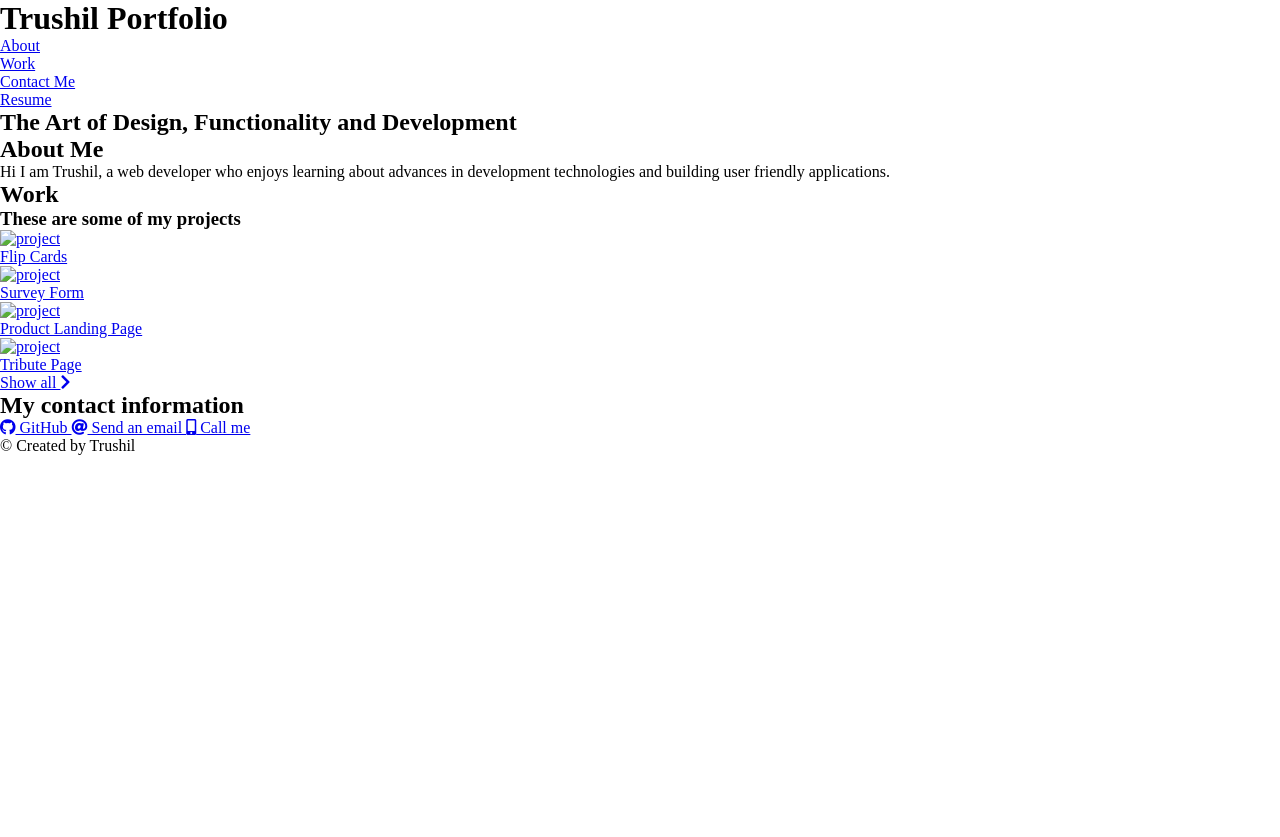
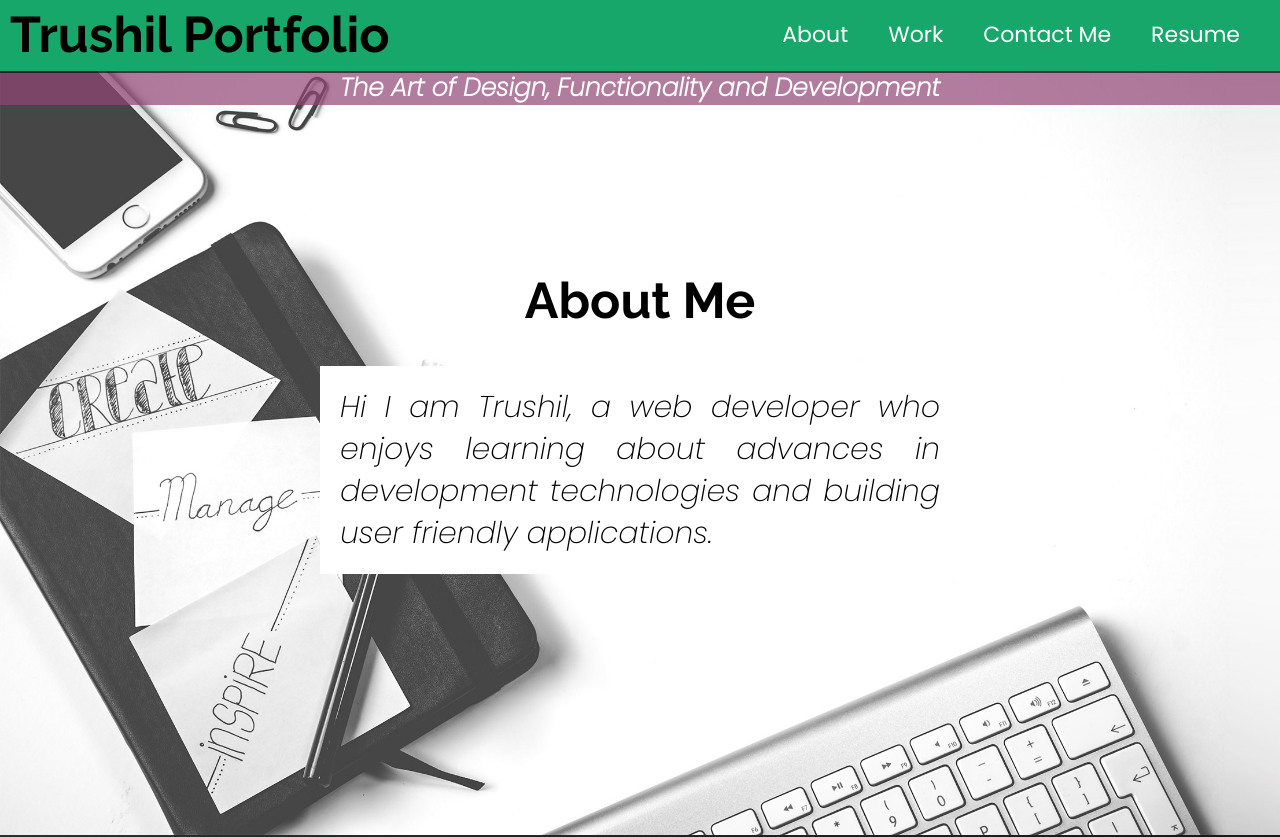
Before and after one commit to TrushilBudhia/Portfolio, a plain HTML site: page index.html in a window 1280 px wide. Shown: the top 837 px of the page. Before the commit the page ends 800 px from the top, so only its background shows below. Drawn offline with Linux system fonts and the light colour scheme; files that its build step writes are made by us from their sources.

Commit message:
Updated index.html and style.css files

```diff
--- /dev/null
+++ b/assets/css/style.css
@@ -0,0 +1,324 @@
+/* Setting up CSS variables in the root */
+:root {
+  --main-green: #17a76b;
+  --main-green-gray: #457d70;
+  --main-light-plum: #924577;
+  --main-white: #ffffff;
+}
+
+/* Base reset */
+* {
+  margin: 0;
+  padding: 0;
+}
+
+/* box-sizing and font sizing */
+*,
+*::before,
+*::after {
+  box-sizing: inherit;
+}
+
+/* Element styling */
+html {
+  box-sizing: border-box;
+  font-size: 62.5%;
+  scroll-behavior: smooth;
+}
+
+body {
+  color: #000;
+  font-family: 'Poppins', sans-serif;
+  font-size: 1.8rem;
+  font-weight: 400;
+  line-height: 1.4;
+}
+
+h1 {
+  font-size: 5rem;
+}
+
+h2 {
+  font-size: 4.2rem;
+  text-align: center;
+}
+
+h1, h2 {
+  font-family: 'Raleway', sans-serif;
+  font-weight: 700;
+}
+
+ul {
+  list-style: none;
+}
+
+a {
+  text-decoration: none;
+}
+
+p {
+  display: block;
+  margin-block-start: 1em;
+  margin-block-end: 1em;
+  margin-inline-start: 0px;
+  margin-inline-end: 0px;
+}
+
+img {
+  display: block;
+  width: 100%;
+}
+
+/* Navigation bar styling */
+#navbar {
+  background: var(--main-green);
+  box-shadow: 0 2px 0 rgba(0, 0, 0, 0.6);
+  display: flex;
+  justify-content: space-between;
+  left: 0;
+  position: fixed;
+  top: 0;
+  width: 100%;
+  z-index: 1;
+}
+
+#navbar h1 {
+  margin-left: 10px;
+}
+
+#nav-list {
+  display: flex;
+  margin-right: 2rem;
+}
+
+#nav-list a {
+  color: var(--main-white);
+  display: block;
+  font-size: 2.2rem;
+  padding: 2rem;
+}
+
+#nav-list a:hover {
+  background: var(--main-green-gray);
+}
+
+/* Hero image section styling */
+#subtitle-text h3 {
+  background-color: var(--main-light-plum);
+  color: var(--main-white);
+  font-size: 2.5rem;
+  font-style: italic;
+  margin: 0 auto;
+  opacity: 70%;
+  position: relative;
+  text-align: center;
+  top: 70px;
+  z-index: 0;
+}
+
+/* About Me section styling */
+#about-me-section {
+  align-items: center;
+  background: url('../images/bg1.jpg');
+  background-size: cover;
+  display: flex;
+  flex-direction: column;
+  height: 100vh;                            /* Takes up 100% of the viewport height */
+  justify-content: center;
+  width: 100%;
+}
+
+#about-me-section p {
+  background: var(--main-white);
+  font-size: 3rem;
+  font-style: italic;
+  font-weight: 200;
+  padding: 20px;
+  text-align: justify;
+  width: 50%;
+}
+
+/* Work Project section styling */
+#projects {
+  background-image: linear-gradient(62deg, #3a3d40 0%, #181719 100%);
+  padding: 7rem 2rem;
+  text-align: center;
+}
+
+.projects-section-header {
+  bottom: 10px;
+  color: var(--main-white);
+  margin: 0 auto;
+
+  padding-bottom: 30px;
+  position: relative;
+}
+
+#projects h3 {
+  border-bottom: 0.2rem solid var(--main-white);
+  font-style: italic;
+  margin-bottom: 3rem;
+  max-width: 640px;
+}
+
+.projects-grid {
+  display: grid;
+  grid-template-columns: repeat(auto-fit, minmax(320px, 1fr));
+  grid-gap: 4rem;
+  max-width: 1280px;
+  margin: 0 auto;
+  margin-bottom: 6rem;
+  width: 100%;
+}
+
+.project {
+  background: var(--main-green);
+  border-radius: 2px;
+  box-shadow: 1px 1px 2px rgba(0, 0, 0, 0.5);
+}
+
+.project-image {
+  height: calc(100% - 6.8rem);
+  object-fit: cover;
+  width: 100%;
+}
+
+.project-tile {
+  color: var(--main-white);
+  font-size: 2rem;
+  padding: 0rem 0rem;
+}
+
+.project:hover {
+  background: var(--main-light-plum);
+}
+
+.btn-show-all {
+  background: #303841;
+  font-size: 2rem;
+  transition: background 0.3s ease-out;
+}
+
+.btn {
+  border-radius: 2px;
+  color: var(--main-white);
+  display: inline-block;
+  padding: 1rem 2rem;
+  text-decoration: none;
+}
+
+.btn:hover {
+  background: #3e504b;
+}
+
+/* Contact me section styling */
+.contact-section {
+  align-items: center;
+  background: #0f0f0f;
+  display: flex;
+  flex-direction: column;
+  height: 80vh;                             /* Takes up 80% of the viewport height */
+  justify-content: center;
+  padding: 0 2rem;
+  text-align: center;
+  width: 100%;
+}
+
+.contact-section-header > p {
+  font-style: italic;
+}
+
+.contact-section-header h2 {
+  color: var(--main-white);
+  font-size: 6rem;
+}
+
+.contact-links {
+  display: flex;
+  flex-wrap: wrap;
+  justify-content: center;
+  max-width: 980px;
+  margin-top: 4rem;
+  width: 100%;
+}
+
+.contact-details {
+  font-size: 2.4rem;
+  text-shadow: 2px 2px 1px #1f1f1f;
+  transition: transform 0.3s ease-out;
+}
+
+#phone-link {
+  display: none;
+}
+
+.fab {
+  font-family: "Font Awesome 5 Brands";
+}
+
+.fa, .fab, .fal, .far, .fas {
+  -moz-osx-font-smoothing: grayscale;
+  -webkit-font-smoothing: antialiased;
+  display: inline-block;
+  font-style: normal;
+  font-variant: normal;
+  line-height: 1;
+  text-rendering: auto;
+}
+
+/* Footer section styling */
+footer {
+  background: var(--main-green);
+  border-top: 4px solid var(--main-green-gray);
+  color: var(--main-white);
+  display: flex;
+  font-weight: 300;
+  justify-content: center;
+  padding: 2rem;
+}
+
+/* Media Queries */
+/* 1200px / 16px = 75em */
+@media screen and (max-width: 1200px) {
+  #about-me p {
+    width: 70%;
+  }
+}
+
+/* 980px / 16px = 61.25em */
+@media screen and (max-width: 980px) {
+  #navbar h1 {
+    display: none;
+  }
+  #navbar {
+    justify-content: flex-end;
+  }
+  #subtitle-text h3 {
+    font-size: 2.1rem;
+  }
+  #about-me-section {
+    background: var(--main-white);
+    height: 80vh;
+  }
+  #about-me-section p {
+    width: 80%;
+  }
+}
+
+/* 768px / 16px = 28.75em */
+@media screen and (max-width: 768px) {
+  #nav-list li a {
+    font-size: 1.8rem;
+  }
+  #subtitle-text h3 {
+    display: none;
+  }
+  #about-me-section {
+    background: var(--main-white);
+    height: 80vh;
+  }
+  #about-me-section p {
+    margin: 0 auto;
+    width: 90%;
+  }
+}
--- a/assets/style/style.css
+++ /dev/null
@@ -1,5 +0,0 @@
-/* Base reset */
-* {
-    margin: 0;
-    padding: 0;
-  }
--- a/index.html
+++ b/index.html
@@ -14,50 +14,62 @@
 <body>
     <!-- START HEADER SECTION -->
     <header>
-        <h1>Trushil Portfolio</h1>
         <!-- START NAV SECTION -->
-        <nav id="navbar" class="nav">
-            <ul class="nav-list">
-                <li><a href="#welcome-section">About</a></li>
+        <nav id="navbar">
+            <h1>Trushil Portfolio</h1>
+            <ul id="nav-list">
+                <li><a href="#about-me-section">About</a></li>
                 <li><a href="#projects">Work</a></li>
                 <li><a href="#contact">Contact Me</a></li>
                 <li><a href="#">Resume</a></li>
             </ul>
         </nav>
         <!-- END NAV SECTION -->
-        <section id="hero-image">
-            <h2>The Art of Design, Functionality and Development</h2>
+        <section id="subtitle-text">
+            <h3>The Art of Design, Functionality and Development</h3>
         </section>
     </header>
     <!-- END HEADER SECTION -->
 
     <!-- START ABOUT ME SECTION -->
-    <section id="welcome-section" class="welcome-section">
+    <section id="about-me-section">
         <h1>About Me</h1>
         <p>Hi I am Trushil, a web developer who enjoys learning about advances in development technologies and building user friendly applications.</p>
     </section>
     <!-- END ABOUT ME SECTION -->
 
     <!-- START PROJECTS SECTION -->
-    <main id="projects" class="projects-section">
+    <main id="projects">
         <h2 class="projects-section-header">Work</h2>
         <h3 class="projects-section-header">These are some of my projects</h3>
         <article class="projects-grid">
-            <a href="#" target="_blank" class="project project-tile">
-                <img class="project-image" src="image-1.jpg" alt="project">
-                <p class="project-title">Flip Cards</p>
+            <a href="https://trushilbudhia.github.io/FlipCards-Half/" target="_blank" class="project project-tile">
+                <img class="project-image" src="./assets/images/Flip-Card-img-1.jpg" alt="project">
+                <p>Flip Card | Javascript</p>
             </a>
-            <a href="#" target="_blank" class="project project-tile">
-                <img class="project-image" src="image-2.jpg" alt="project">
-                <p class="project-title">Survey Form</p>
+            <a href="https://trushilbudhia.github.io/SearchAnimate/" target="_blank" class="project project-tile">
+                <img class="project-image" src="./assets/images/Autotyper-img-1.jpg" alt="project">
+                <p class="project-title">Autotyper | Javascript</p>
             </a>
-            <a href="#" target="_blank" class="project project-tile">
-                <img class="project-image" src="image-3.jpg" alt="project">
-                <p class="project-title">Product Landing Page</p>
+            <a href="https://trushilbudhia.github.io/CSS-Snippet-Cheat-Sheet/" target="_blank" class="project project-tile">
+                <img class="project-image" src="./assets/images/CSS-Snippet-Cheatsheet-img-1.jpg" alt="project">
+                <p class="project-title">CSS Snippet Cheat Sheet | HTML / CSS</p>
             </a>
-                <a href="#" target="_blank" class="project project-tile">
-                <img class="project-image" src="image-4.jpg" alt="project">
-                <p class="project-title">Tribute Page</p>
+            <a href="https://trushilbudhia.github.io/Landing-Page-with-Contact-Form/" target="_blank" class="project project-tile">
+                <img class="project-image" src="./assets/images/Landing-Page-img-1.png" alt="project">
+                <p class="project-title">Website Landing Page | HTML / CSS</p>
+            </a>
+            <a href="https://codepen.io/Trushil/full/wvWBqYM" target="_blank" class="project project-tile">
+                <img class="project-image" src="./assets/images/Moon-site-img-1.jpg" alt="project">
+                <p class="project-title">Tribute Page | HTML / CSS</p>
+            </a>
+            <a href="https://codepen.io/Trushil/full/VwjLqrd" target="_blank" class="project project-tile">
+                <img class="project-image" src="./assets/images/Survey-form-img-1.jpg" alt="project">
+                <p class="project-title">Survey Form | HTML / CSS</p>
+            </a>
+            <a href="https://codepen.io/Trushil/full/OJXXxOr" target="_blank" class="project project-tile">
+                <img class="project-image" src="./assets/images/Technical-Documentation-page-img-1.jpg" alt="project">
+                <p class="project-title">Technical Documentation Page | HTML / CSS</p>
             </a>
         </article>
 
@@ -85,6 +97,11 @@
                 </i>
                 Send an email
             </a>
+            <a href="https://www.linkedin.com/in/trushilbudhia/" target="_blank" class="btn contact-details">
+                <i class="fab fa-linkedin">
+                </i>
+                Linkedin
+            </a>
             <a href="tel:555-555-5555" id="phone-link" target="_blank" class="btn contact-details">
                 <i class="fas fa-mobile-alt">
                 </i>
```
Also changed, not shown: assets/images/Autotyper-img-1.jpg (added), assets/images/CSS-Snippet-Cheatsheet-img-1.jpg (added), assets/images/Flip-Card-img-1.jpg (added), assets/images/Landing-Page-img-1.png (added), assets/images/Moon-site-img-1.jpg (added), assets/images/Survey-form-img-1.jpg (added), assets/images/Technical-Documentation-page-img-1.jpg (added), assets/images/bg1.jpg (added).
